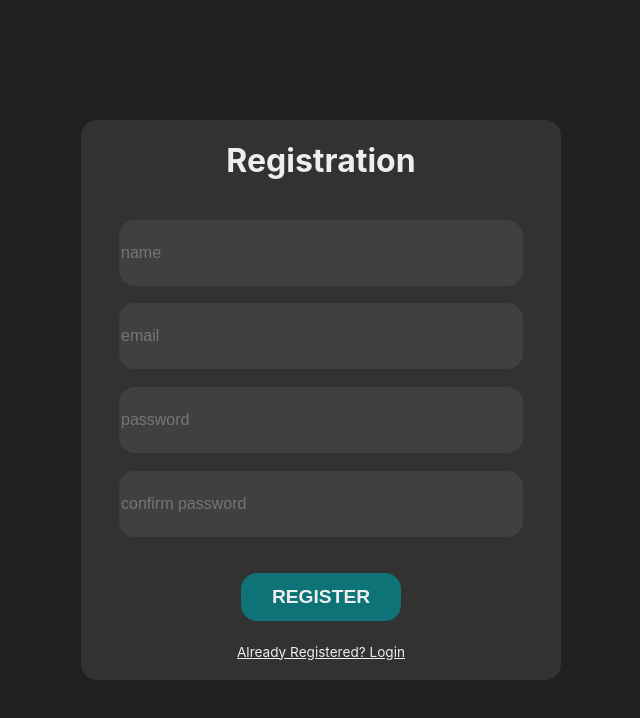
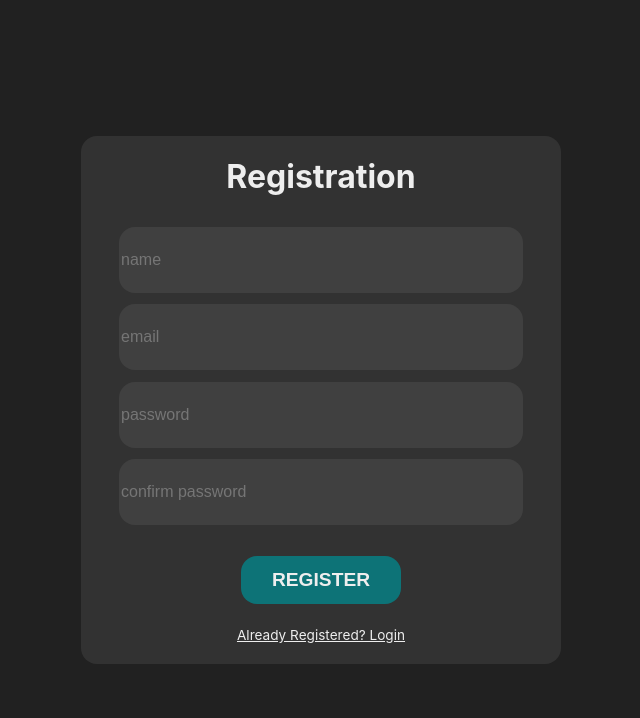
Before and after one commit to rohankurian10/database-login, a React (Create React App) app: page /registration in a window 1280 px wide. Shown: the top 718 px of the page, without its empty margins (319-959 px from the left). Built offline with nearby package versions, Linux system fonts and the light colour scheme.

Commit message:
minor css changes and addefdform

```diff
--- a/src/components/Auth/Registration/Registration.css
+++ b/src/components/Auth/Registration/Registration.css
@@ -1,15 +1,17 @@
 .Registration {
   background-color: #323232;
-  height: 35rem;
+  height: 33rem;
   width: 30rem;
   border-radius: 1rem;
   display: flex;
   flex-direction: column;
 }
+
 .Registration .Header-Container {
   display: flex;
   align-items: center;
   justify-content: center;
+  height: 5rem;
 }
 
 .Registration .Header-Container h1 {
@@ -21,7 +23,7 @@
   flex-direction: column;
   justify-content: space-evenly;
   align-items: center;
-  height: 70%;
+  height: 20rem;
 }
 
 .Registration .Button-Container {
@@ -29,7 +31,7 @@
   flex-direction: column;
   align-items: center;
   justify-content: space-evenly;
-  height: 25%;
+  height: 8rem;
 }
 
 .Input-Container input {
--- a/src/components/Auth/Registration/Registration.js
+++ b/src/components/Auth/Registration/Registration.js
@@ -1,17 +1,31 @@
 import "./Registration.css";
 import { Link } from "react-router-dom";
+import { useRef } from "react";
 
 const Registration = () => {
+  let name = useRef();
+  let email = useRef();
+  let password = useRef();
+  let confirmPassword = useRef();
+
+  let nameValidator = () => {
+    let name;
+  };
   return (
     <div className="Registration">
+      <form name="Registration" className="Form-Container">
         <div className="Header-Container">
           <h1>Registration</h1>
         </div>
         <div className="Input-Container">
-        <input type="text" placeholder="name"></input>
-        <input type="email" placeholder="email"></input>
-        <input type="password" placeholder="password"></input>
-        <input type="password" placeholder="confirm password"></input>
+          <input ref={name} type="text" placeholder="name"></input>
+          <input ref={email} type="email" placeholder="email"></input>
+          <input ref={password} type="password" placeholder="password"></input>
+          <input
+            ref={confirmPassword}
+            type="password"
+            placeholder="confirm password"
+          ></input>
         </div>
         <div className="Button-Container">
           <button>REGISTER</button>
@@ -19,6 +33,7 @@ const Registration = () => {
             <Link to="/login">Already Registered? Login</Link>
           </div>
         </div>
+      </form>
     </div>
   );
 };
```
Lines whose indentation alone changed are shown as unchanged.
